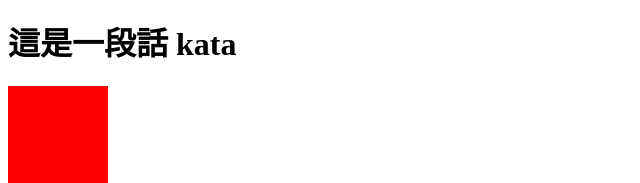
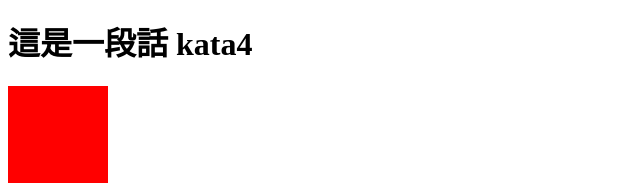
Before and after one commit to repoise/EmmetPractice, a plain HTML site: page index.html in a window 1280 px wide. Shown: the part 211-394 px from the top of the page, 0-640 px from the left. Drawn offline with Linux system fonts and the light colour scheme.

Commit message:
Update 2022-07-17T02:53:47.072Z

```diff
--- a/index.html
+++ b/index.html
@@ -16,7 +16,7 @@
 
 
 <h1>
-  這是一段話 kata
+  這是一段話 kata4
 </h1>
 
 <div class="box"></div>
```
